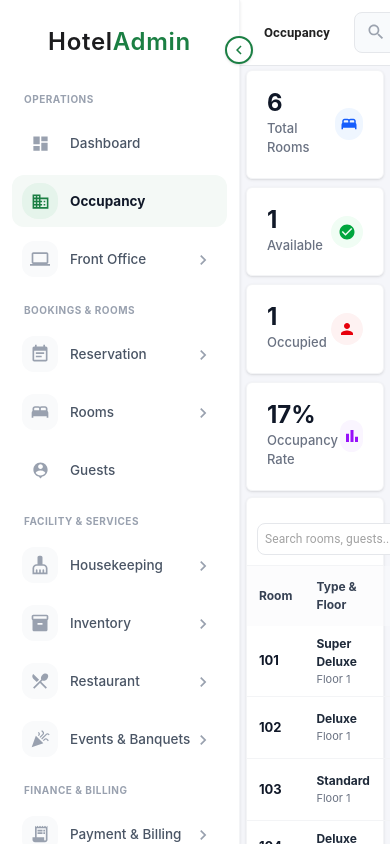
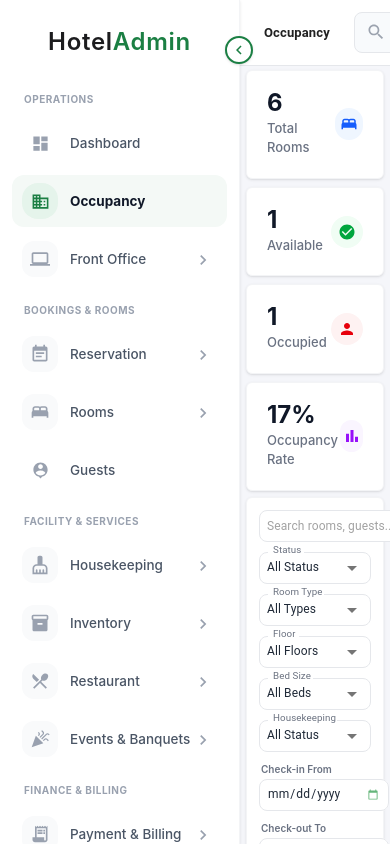
Before and after one commit to sanaullah-7/Hotel-Software, a React (Vite) app in the folder Client/: page /occupancy in a window 390 px wide. Built offline with nearby package versions, Linux system fonts and the light colour scheme; the HTML template or start-up script is replaced by a standard one.

Commit message:
fix(occupancy): ensure clear button is visible across all screen sizes with responsive wrapping

```diff
--- a/Client/src/features/occupancy/pages/Occupancy.jsx
+++ b/Client/src/features/occupancy/pages/Occupancy.jsx
@@ -266,18 +266,18 @@ export default function Occupancy() {
    {/* ROOM CARDS & TABLE */}
  <div className="bg-white rounded-[6px] flex flex-col border border-gray-100 shadow-sm mt-1.5">
  {/* Table Header with Filters */}
- <div className="p-2.5 flex items-center justify-between border-b border-gray-100 gap-4 [&::-webkit-scrollbar]:hidden [-ms-overflow-style:none] [scrollbar-width:none]">
- <div className="flex flex-nowrap items-end gap-2 shrink-0">
+ <div className="p-3 border-b border-gray-100">
+ <div className="flex flex-wrap items-end gap-2.5 w-full">
 
  <TextField
  variant="outlined" size="small" placeholder="Search rooms, guests..."
  value={searchQuery}
  onChange={(e) => setSearchQuery(e.target.value)}
  InputProps={{ startAdornment: <InputAdornment position="start"><SearchIcon sx={{ fontSize: 18, color:'text.secondary', ml: -0.5, mr: 0.5 }} /></InputAdornment> }}
- sx={{ minWidth: 150, flexBasis: 140, maxWidth: 160,'& .MuiInputBase-root': { height:'32px', backgroundColor:'white', fontSize:'12px', borderRadius:'8px' },'& .MuiOutlinedInput-input': { padding:'0 8px' },'& fieldset': { borderColor:'#e5e7eb', borderWidth:'1.2px' },'&:hover fieldset': { borderColor:'#9ca3af' },'& .Mui-focused fieldset': { borderColor:'#1b7f43 !important', borderWidth:'1.5px !important' } }}
+ sx={{ minWidth: 140, flexGrow: 1, maxWidth: { xs: '100%', sm: 180 },'& .MuiInputBase-root': { height:'32px', backgroundColor:'white', fontSize:'12px', borderRadius:'8px' },'& .MuiOutlinedInput-input': { padding:'0 8px' },'& fieldset': { borderColor:'#e5e7eb', borderWidth:'1.2px' },'&:hover fieldset': { borderColor:'#9ca3af' },'& .Mui-focused fieldset': { borderColor:'#1b7f43 !important', borderWidth:'1.5px !important' } }}
  />
 
- <FormControl size="small" sx={{ minWidth: 100, ...muiSelectSx }}>
+ <FormControl size="small" sx={{ minWidth: 95, flexGrow: { xs: 1, sm: 0 }, ...muiSelectSx }}>
  <InputLabel>Status</InputLabel>
  <Select value={statusFilter} onChange={(e) => setStatusFilter(e.target.value)} label="Status">
  {STATUS_OPTIONS.map(opt => (
@@ -290,59 +290,57 @@ export default function Occupancy() {
  </Select>
  </FormControl>
 
- <FormControl size="small" sx={{ minWidth: 100, ...muiSelectSx }}>
+ <FormControl size="small" sx={{ minWidth: 95, flexGrow: { xs: 1, sm: 0 }, ...muiSelectSx }}>
  <InputLabel>Room Type</InputLabel>
  <Select value={typeFilter} onChange={(e) => setTypeFilter(e.target.value)} label="Room Type">
  {ROOM_TYPE_OPTIONS.map(opt => <MenuItem key={opt} value={opt} sx={{ fontSize: 12 }}>{opt}</MenuItem>)}
  </Select>
  </FormControl>
 
- <FormControl size="small" sx={{ minWidth: 100, ...muiSelectSx }}>
+ <FormControl size="small" sx={{ minWidth: 90, flexGrow: { xs: 1, sm: 0 }, ...muiSelectSx }}>
  <InputLabel>Floor</InputLabel>
  <Select value={floorFilter} onChange={(e) => setFloorFilter(e.target.value)} label="Floor">
  {FLOOR_OPTIONS.map(opt => <MenuItem key={opt} value={opt} sx={{ fontSize: 12 }}>{opt}</MenuItem>)}
  </Select>
  </FormControl>
 
- <FormControl size="small" sx={{ minWidth: 100, ...muiSelectSx }}>
+ <FormControl size="small" sx={{ minWidth: 90, flexGrow: { xs: 1, sm: 0 }, ...muiSelectSx }}>
  <InputLabel>Bed Size</InputLabel>
  <Select value={bedFilter} onChange={(e) => setBedFilter(e.target.value)} label="Bed Size">
  {BED_SIZE_OPTIONS.map(opt => <MenuItem key={opt} value={opt} sx={{ fontSize: 12 }}>{opt}</MenuItem>)}
  </Select>
  </FormControl>
 
- <FormControl size="small" sx={{ minWidth: 105, ...muiSelectSx }}>
+ <FormControl size="small" sx={{ minWidth: 100, flexGrow: { xs: 1, sm: 0 }, ...muiSelectSx }}>
  <InputLabel>Housekeeping</InputLabel>
  <Select value={hkFilter} onChange={(e) => setHkFilter(e.target.value)} label="Housekeeping">
  {HOUSEKEEPING_OPTIONS.map(opt => <MenuItem key={opt} value={opt} sx={{ fontSize: 12 }}>{opt}</MenuItem>)}
  </Select>
  </FormControl>
 
- <div className="flex flex-col gap-0.1">
+ <div className="flex flex-col gap-0.5 flex-grow sm:flex-grow-0">
  <span className="text-[10px] font-semibold text-gray-500 pl-0.5">
  Check-in From
  </span>
  <TextField type="date" size="small"
  value={checkInDate} onChange={(e) => setCheckInDate(e.target.value)}
- sx={{ minWidth: 140, ...dateFieldSx }}
+ sx={{ minWidth: 130, ...dateFieldSx }}
  />
  </div>
- <div className="flex flex-col gap-0.1">
+ <div className="flex flex-col gap-0.5 flex-grow sm:flex-grow-0">
  <span className="text-[10px] font-semibold text-gray-500 pl-0.5">
  Check-out To
  </span>
  <TextField type="date" size="small"
  value={checkOutDate} onChange={(e) => setCheckOutDate(e.target.value)}
- sx={{ minWidth: 140, ...dateFieldSx }}
+ sx={{ minWidth: 130, ...dateFieldSx }}
  />
  </div>
  <Button variant="outlined" color="error" size="small" startIcon={<FilterAltOffIcon sx={{ fontSize: 16 }} />}
  onClick={handleClear}
- sx={{ height:'32px', textTransform:'none', fontSize:'12px', minWidth: 75, px: 1, backgroundColor:'white', borderRadius:'8px', borderColor:'#e5e7eb', color:'#ef4444','&:hover': { backgroundColor:'#fef2f2', borderColor:'#ef4444' } }}
+ sx={{ height:'32px', textTransform:'none', fontSize:'12px', minWidth: 80, px: 1.5, backgroundColor:'white', borderRadius:'8px', borderColor:'#e5e7eb', color:'#ef4444', flexShrink: 0,'&:hover': { backgroundColor:'#fef2f2', borderColor:'#ef4444' } }}
  >Clear</Button>
  </div>
-
-
  </div>
 
  {/* Table */}
```
Also changed, not shown: 1 other file (tests, documents, lock files or other folders).
